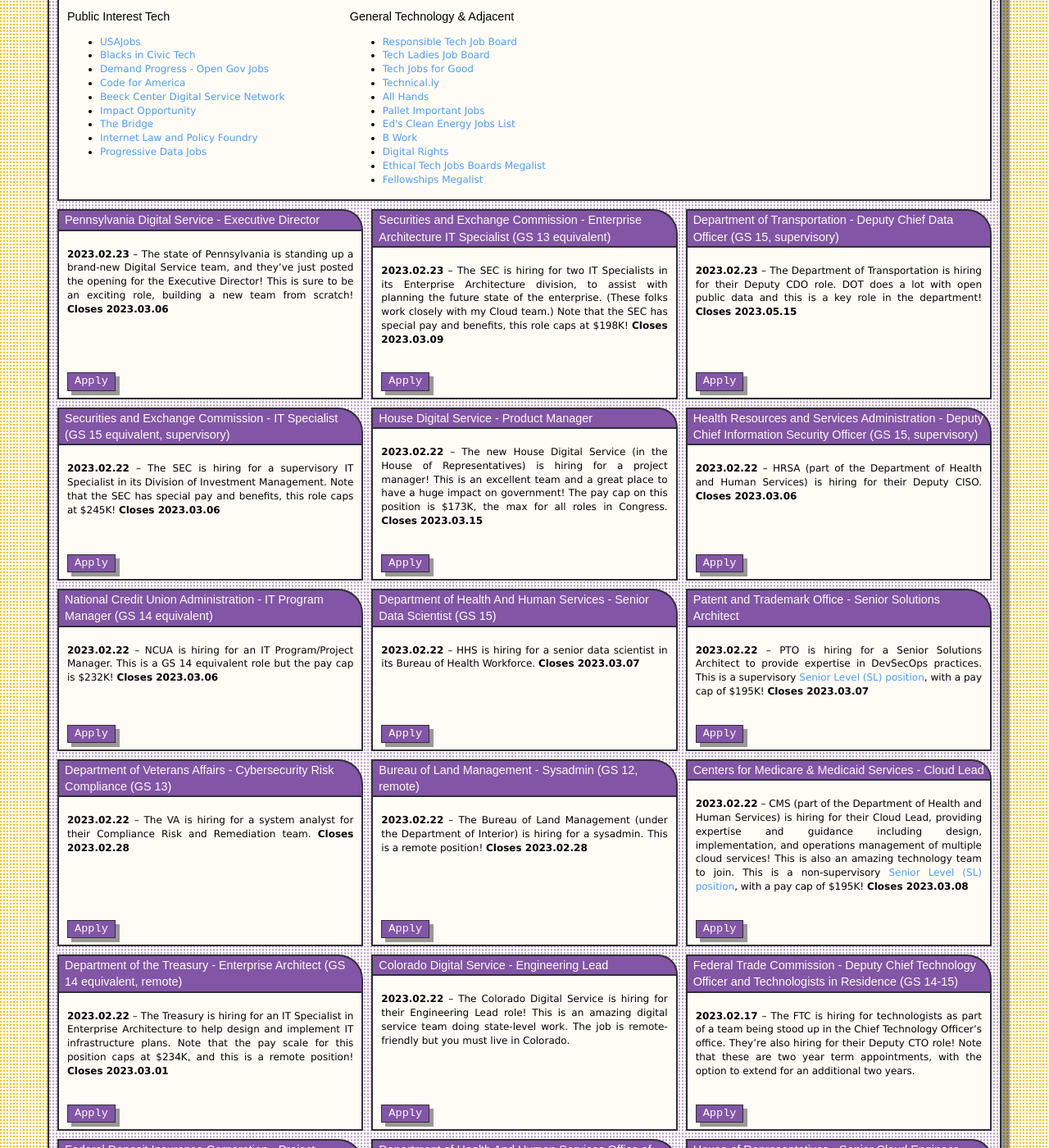
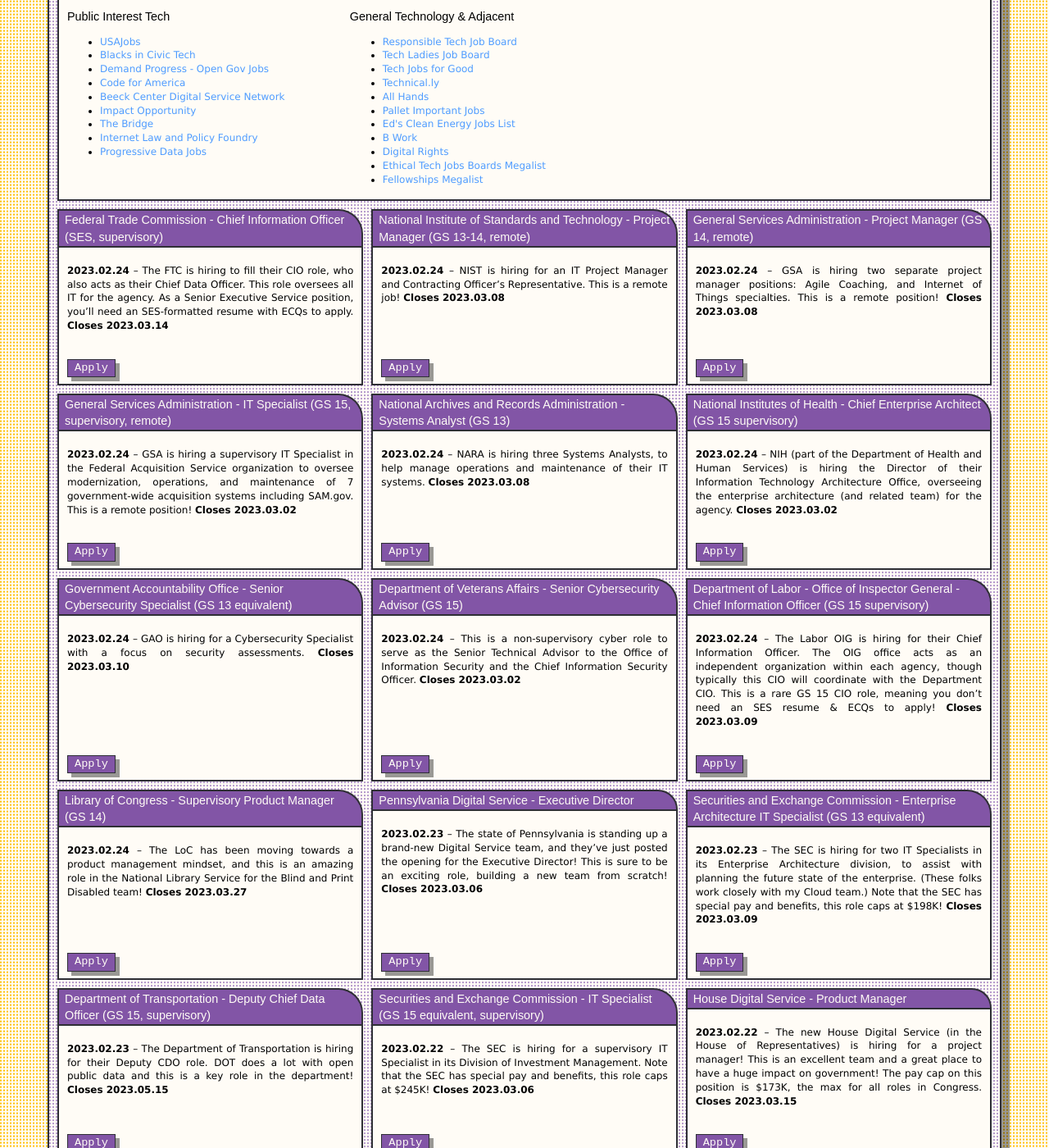
Before and after one commit to krusynth/billhunt.dev, a Jekyll site: the page built from jobs.md, in a window 1280 px wide and 1400 px high, scrolled down 214 px. Shown: the whole window at 82% size. Built offline with Jekyll 4.4.1, drawn with Linux system fonts in a browser that asks for light colours; some web fonts are replaced.

Commit message:
Update jobs.

```diff
--- a/_data/jobs.yml
+++ b/_data/jobs.yml
@@ -1,3 +1,63 @@
+- title: Federal Trade Commission - Chief Information Officer (SES, supervisory)
+  url: https://www.usajobs.gov/job/708317100
+  date: 2023-02-24
+  closes: 2023-03-14
+  content: The FTC is hiring to fill their CIO role, who also acts as their Chief Data Officer. This role oversees all IT for the agency. As a Senior Executive Service position, you'll need an SES-formatted resume with ECQs to apply.
+
+- title: National Institute of Standards and Technology - Project Manager (GS 13-14, remote)
+  url: https://www.usajobs.gov/job/708331000
+  date: 2023-02-24
+  closes: 2023-03-08
+  content: NIST is hiring for an IT Project Manager and Contracting Officer's Representative. This is a remote job!
+
+- title: General Services Administration - Project Manager (GS 14, remote)
+  url: https://www.usajobs.gov/job/708560300
+  date: 2023-02-24
+  closes: 2023-03-08
+  content: "GSA is hiring two separate project manager positions: Agile Coaching, and Internet of Things specialties. This is a remote position!"
+
+- title: General Services Administration - IT Specialist (GS 15, supervisory, remote)
+  url: https://www.usajobs.gov/job/708601800
+  date: 2023-02-24
+  closes: 2023-03-02
+  content: GSA is hiring a supervisory IT Specialist in the Federal Acquisition Service organization to oversee modernization, operations, and maintenance of 7 government-wide acquisition systems including SAM.gov. This is a remote position!
+
+- title: National Archives and Records Administration - Systems Analyst (GS 13)
+  url: https://www.usajobs.gov/job/708432600
+  date: 2023-02-24
+  closes: 2023-03-08
+  content: NARA is hiring three Systems Analysts, to help manage operations and maintenance of their IT systems.
+
+- title: National Institutes of Health - Chief Enterprise Architect (GS 15 supervisory)
+  url: https://www.usajobs.gov/job/708411900
+  date: 2023-02-24
+  closes: 2023-03-02
+  content: NIH (part of the Department of Health and Human Services) is hiring the Director of their Information Technology Architecture Office, overseeing the enterprise architecture (and related team) for the agency.
+
+- title: Government Accountability Office - Senior Cybersecurity Specialist (GS 13 equivalent)
+  url: https://www.usajobs.gov/job/708762300
+  date: 2023-02-24
+  closes: 2023-03-10
+  content: GAO is hiring for a Cybersecurity Specialist with a focus on security assessments.
+
+- title: Department of Veterans Affairs - Senior Cybersecurity Advisor (GS 15)
+  url: https://www.usajobs.gov/job/708766000
+  date: 2023-02-24
+  closes: 2023-03-02
+  content: This is a non-supervisory cyber role to serve as the Senior Technical Advisor to the Office of Information Security and the Chief Information Security Officer.
+
+- title: Department of Labor - Office of Inspector General - Chief Information Officer (GS 15 supervisory)
+  url: https://www.usajobs.gov/job/708771400
+  date: 2023-02-24
+  closes: 2023-03-09
+  content: The Labor OIG is hiring for their Chief Information Officer. The OIG office acts as an independent organization within each agency, though typically this CIO will coordinate with the Department CIO. This is a rare GS 15 CIO role, meaning you don't need an SES resume & ECQs to apply!
+
+- title: Library of Congress - Supervisory Product Manager (GS 14)
+  url: https://www.usajobs.gov/job/708586400
+  date: 2023-02-24
+  closes: 2023-03-27
+  content: The LoC has been moving towards a product management mindset, and this is an amazing role in the National Library Service for the Blind and Print Disabled team!
+
 - title: Pennsylvania Digital Service - Executive Director
   url: https://www.governmentjobs.com/careers/pabureau/jobs/3920054/executive-director-pennsylvania-digital-service?department[0]=Executive%20Offices&sort=PositionTitle%7CAscending&pagetype=jobOpportunitiesJobs
   date: 2023-02-23
```
